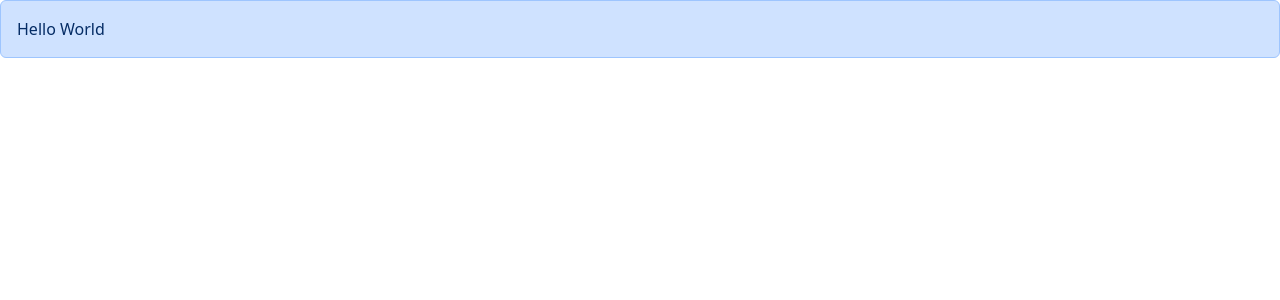
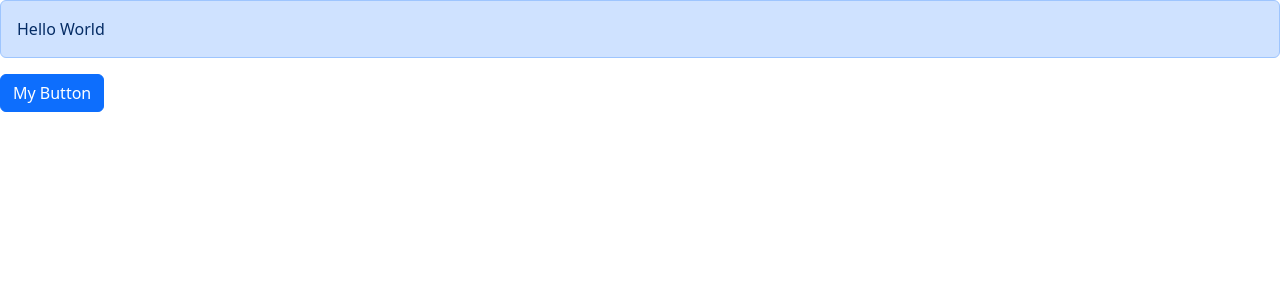
Before and after one commit to hugoretail/React-Tutorial, a React (Vite) app in the folder react-tutorial/: page / in a window 1280 px wide. Shown: the top 300 px of the page. Built offline with nearby package versions, Linux system fonts and the light colour scheme.

Commit message:
exercice building a button component: done

```diff
--- a/react-tutorial/src/App.tsx
+++ b/react-tutorial/src/App.tsx
@@ -1,4 +1,5 @@
-import Alert from './components/Alert'
+import Alert from './components/Alert';
+import Button from './components/Button';
 
 function App() {
   return (
@@ -6,6 +7,10 @@
       <Alert>
         Hello <span>World</span>
       </Alert>
+
+      <Button onClick={() => console.log('Clicked')}>
+        My Button
+      </Button>
     </div>
   );
 }
--- /dev/null
+++ b/react-tutorial/src/components/Button.tsx
@@ -0,0 +1,15 @@
+import React from 'react'
+
+interface Props {
+  children: string;
+  color?: 'primary' | 'secondary' | 'danger';
+  onClick: () => void;
+}
+
+const Button = ({ children, onClick, color = 'primary' }: Props) => {
+  return (
+    <button className={ 'btn btn-' + color } onClick={onClick}>{children}</button>
+  )
+}
+
+export default Button
```
